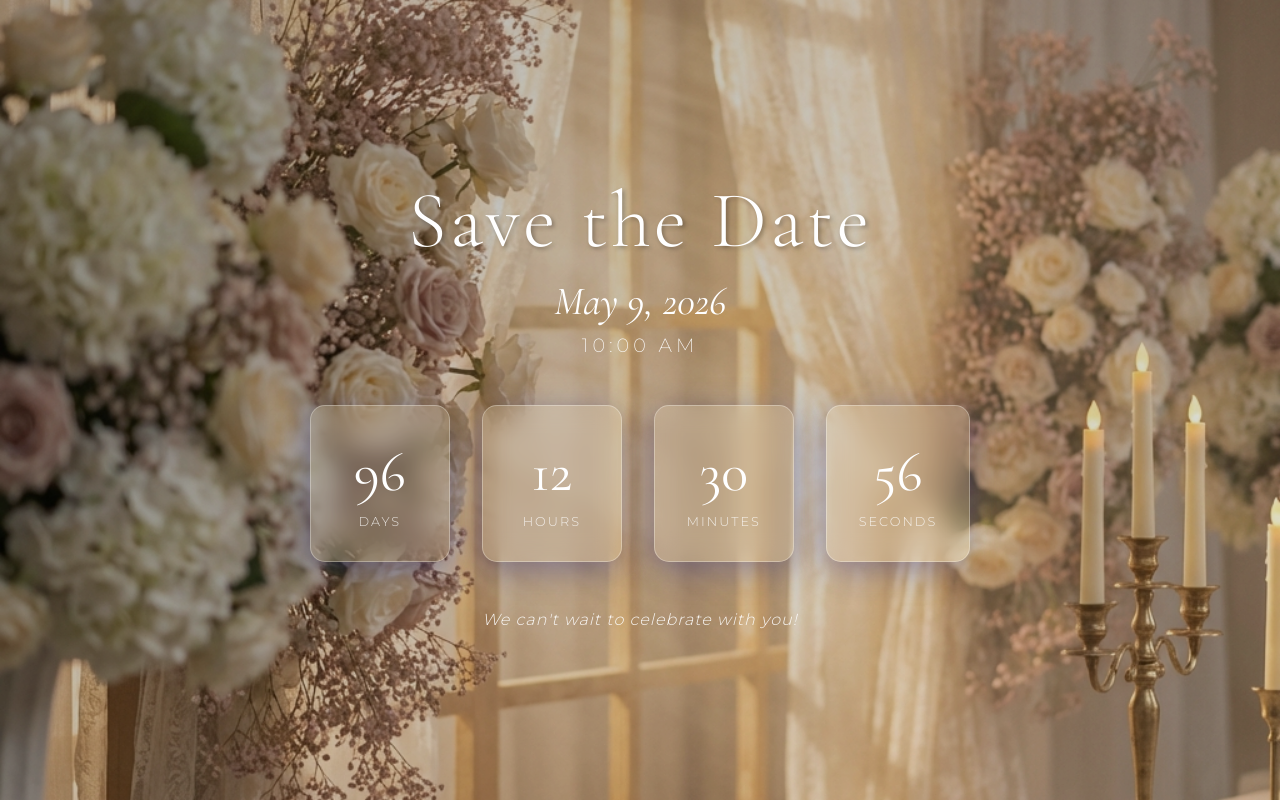
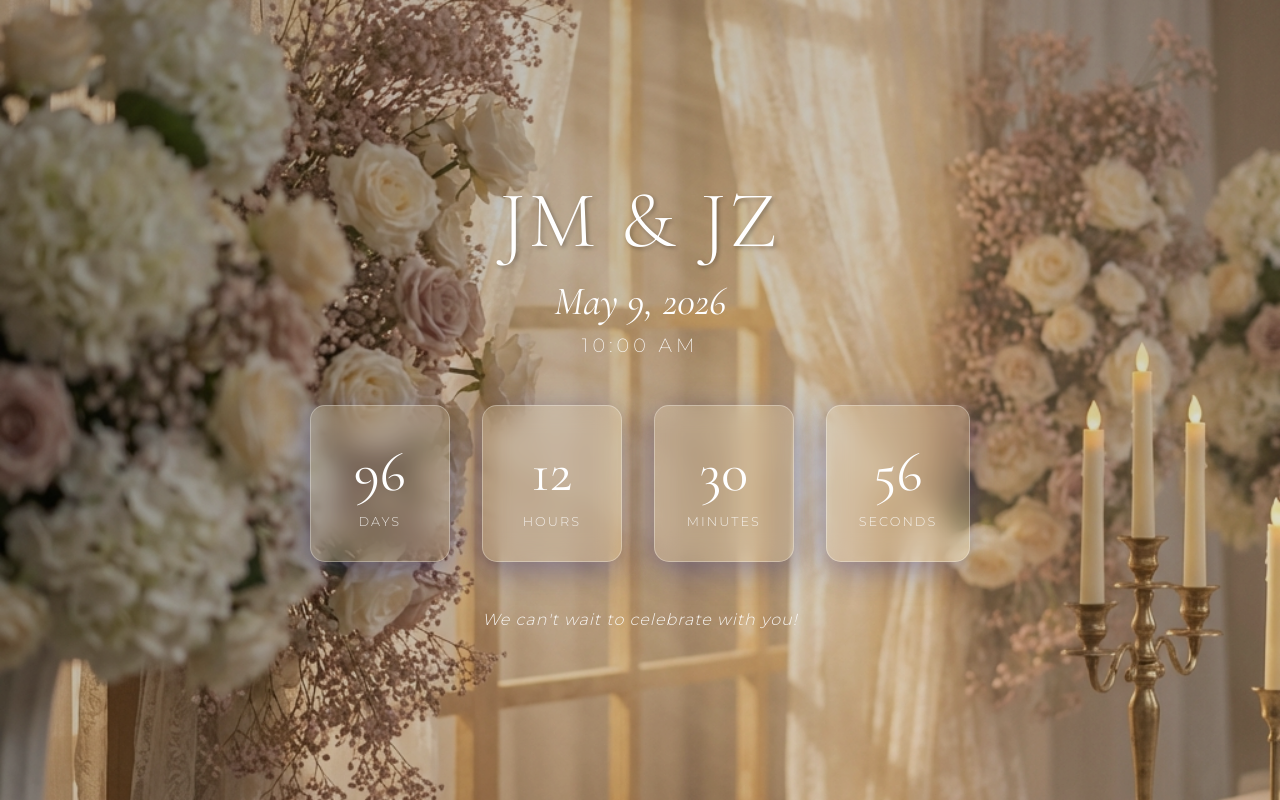
Before and after one commit to mjc0608/wedding, a website: page index.html in a window 1280 px wide. Drawn offline with nearby package versions, Linux system fonts and the light colour scheme.

Commit message:
Update: Add names JM & JZ to the website

```diff
--- a/index.html
+++ b/index.html
@@ -1,20 +1,25 @@
 <!DOCTYPE html>
 <html lang="en">
+
 <head>
     <meta charset="UTF-8">
     <meta name="viewport" content="width=device-width, initial-scale=1.0">
-    <meta name="description" content="Wedding Countdown - May 9, 2026. Join us as we count down the days to our special day!">
+    <meta name="description"
+        content="Wedding Countdown - May 9, 2026. Join us as we count down the days to our special day!">
     <title>Our Wedding Countdown | May 9, 2026</title>
     <link rel="preconnect" href="https://fonts.googleapis.com">
     <link rel="preconnect" href="https://fonts.gstatic.com" crossorigin>
-    <link href="https://fonts.googleapis.com/css2?family=Cormorant+Garamond:ital,wght@0,300;0,400;0,600;1,400&family=Montserrat:wght@200;300;400&display=swap" rel="stylesheet">
+    <link
+        href="https://fonts.googleapis.com/css2?family=Cormorant+Garamond:ital,wght@0,300;0,400;0,600;1,400&family=Montserrat:wght@200;300;400&display=swap"
+        rel="stylesheet">
     <link rel="stylesheet" href="style.css">
 </head>
+
 <body>
     <div class="overlay"></div>
     <main class="container">
         <header class="hero">
-            <h1 class="wedding-title">Save the Date</h1>
+            <h1 class="wedding-title">JM & JZ</h1>
             <p class="names">May 9, 2026</p>
             <p class="time">10:00 AM</p>
         </header>
@@ -45,4 +50,5 @@
 
     <script src="script.js"></script>
 </body>
+
 </html>
```
